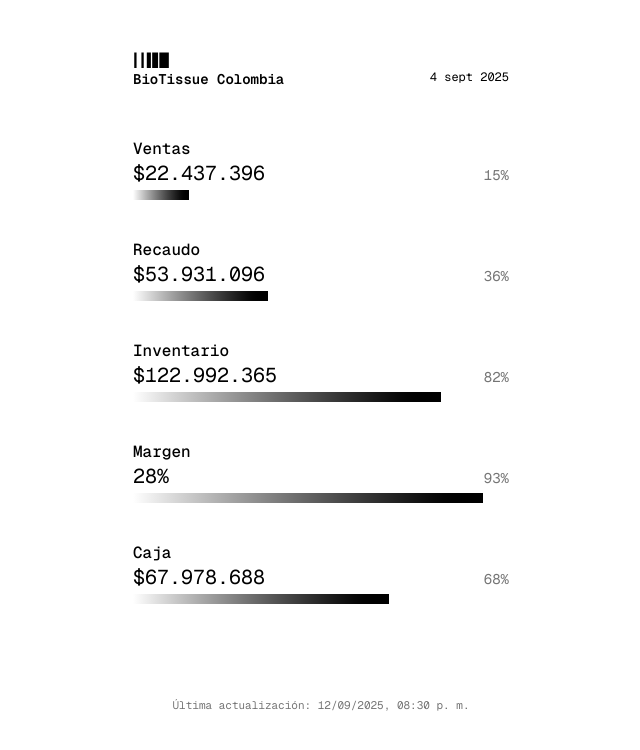
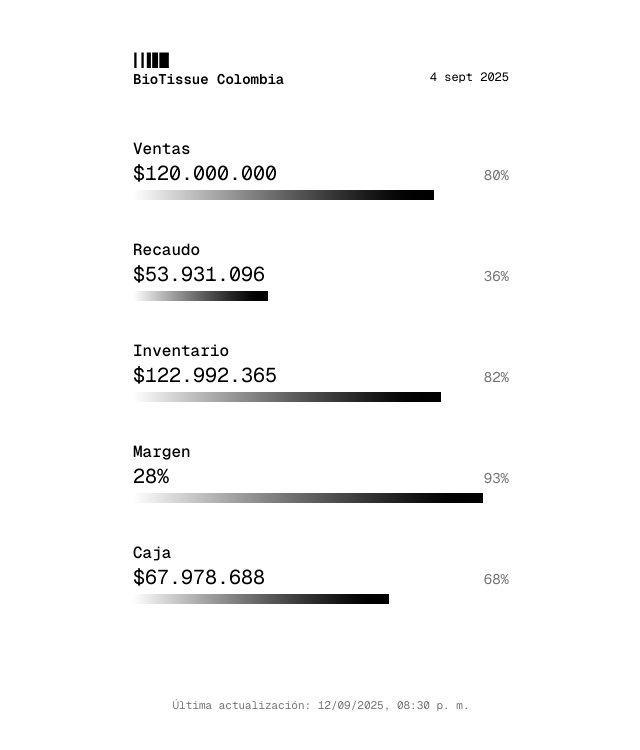
Before and after one commit to andreszapataq/pulse, a Next.js app: page / in a window 1280 px wide. Shown: the top 750 px of the page, without its empty margins (319-959 px from the left). Built offline with nearby package versions, Linux system fonts and the light colour scheme.

Commit message:
add accordian to metrics

```diff
--- /dev/null
+++ b/app/components/AccordionMetricCard.tsx
@@ -0,0 +1,94 @@
+'use client';
+
+import { useState } from 'react';
+
+interface BreakdownItem {
+  name: string;
+  value: number;
+}
+
+// Función local para formatear moneda (evita imports problemáticos)
+function formatCurrency(value: number): string {
+  const numberFormatted = new Intl.NumberFormat('es-CO', {
+    minimumFractionDigits: 0,
+    maximumFractionDigits: 0,
+  }).format(value);
+  return `$${numberFormatted}`;
+}
+
+interface AccordionMetricCardProps {
+  title: string;
+  value: string;
+  percentage?: string;
+  showProgressBar?: boolean;
+  breakdown?: BreakdownItem[];
+}
+
+export default function AccordionMetricCard({
+  title,
+  value,
+  percentage,
+  showProgressBar = false,
+  breakdown
+}: AccordionMetricCardProps) {
+  const [isExpanded, setIsExpanded] = useState(false);
+
+  const getProgressWidth = () => {
+    if (!percentage) return '0%';
+    return percentage;
+  };
+
+  const hasBreakdown = breakdown && breakdown.length > 0;
+
+  return (
+    <div className="mb-10">
+      <div
+        className={`${hasBreakdown ? 'cursor-pointer' : ''}`}
+        onClick={() => hasBreakdown && setIsExpanded(!isExpanded)}
+      >
+        <h2 className="text-base font-medium leading-tight">
+          {title}
+        </h2>
+        <div className="flex justify-between items-baseline mb-[3px]">
+          <div className="text-xl font-normal">
+            {value}
+          </div>
+          {percentage && (
+            <span className="text-sm font-normal text-gray-500">
+              {percentage}
+            </span>
+          )}
+        </div>
+        {showProgressBar && (
+          <div className="w-full h-[10px]">
+            <div
+              className="bg-linear-to-r from-background to-foreground h-full"
+              style={{ width: getProgressWidth() }}
+            />
+          </div>
+        )}
+      </div>
+
+      {/* Breakdown section */}
+      {hasBreakdown && (
+        <div className={`transition-all duration-300 overflow-hidden ${isExpanded ? 'max-h-96 opacity-100' : 'max-h-0 opacity-0'}`}>
+          <div className="mt-4 text-xs">
+            <div className="mb-2 text-gray-600">
+              ⚬ {formatCurrency(breakdown.reduce((sum, item) => sum + item.value, 0))}
+            </div>
+            {breakdown.map((item, index) => (
+              <div key={index} className="flex justify-between py-1">
+                <span className="text-gray-700">
+                  {index + 1}. {item.name}:
+                </span>
+                <span className="font-medium">
+                  {formatCurrency(item.value)}
+                </span>
+              </div>
+            ))}
+          </div>
+        </div>
+      )}
+    </div>
+  );
+}
--- a/app/page.tsx
+++ b/app/page.tsx
@@ -1,5 +1,6 @@
 import { getMetricsData, formatFileDate, formatValue, calculatePercentage, type MetricsData } from '@/lib/metrics';
 import AutoRefresh from './components/AutoRefresh';
+import AccordionMetricCard from './components/AccordionMetricCard';
 
 // Configurar revalidación cada 2 minutos (más frecuente para mejor UX)
 export const revalidate = 120;
@@ -83,11 +84,12 @@ export default async function Home() {
 
       {/* Metrics */}
       <div>
-        <MetricCard
+        <AccordionMetricCard
           title={metricsData.metrics.ventas.title}
           value={formatValue(metricsData.metrics.ventas.value, metricsData.metrics.ventas.unit)}
           percentage={`${calculatePercentage(metricsData.metrics.ventas.value, metricsData.metrics.ventas.target)}%`}
           showProgressBar={metricsData.metrics.ventas.showProgressBar}
+          breakdown={metricsData.metrics.ventas.breakdown}
         />
 
         <MetricCard
--- a/data/metrics.json
+++ b/data/metrics.json
@@ -4,9 +4,23 @@
   "metrics": {
     "ventas": {
       "title": "Ventas",
-      "value": 22437396,
+      "value": 120000000,
       "target": 150000000,
-      "showProgressBar": true
+      "showProgressBar": true,
+      "breakdown": [
+        {
+          "name": "Medical Supplies",
+          "value": 50000000
+        },
+        {
+          "name": "Phi Fractal",
+          "value": 21000000
+        },
+        {
+          "name": "QNA Medical",
+          "value": 8000000
+        }
+      ]
     },
     "recaudo": {
       "title": "Recaudo",
--- a/lib/metrics.ts
+++ b/lib/metrics.ts
@@ -4,12 +4,18 @@ import path from 'path';
 /**
  * Tipos para las métricas
  */
+export interface BreakdownItem {
+  name: string;
+  value: number;
+}
+
 export interface Metric {
   title: string;
   value: number;
   target: number;
   showProgressBar: boolean;
   unit?: string;
+  breakdown?: BreakdownItem[];
 }
 
 export interface MetricsData {
```
